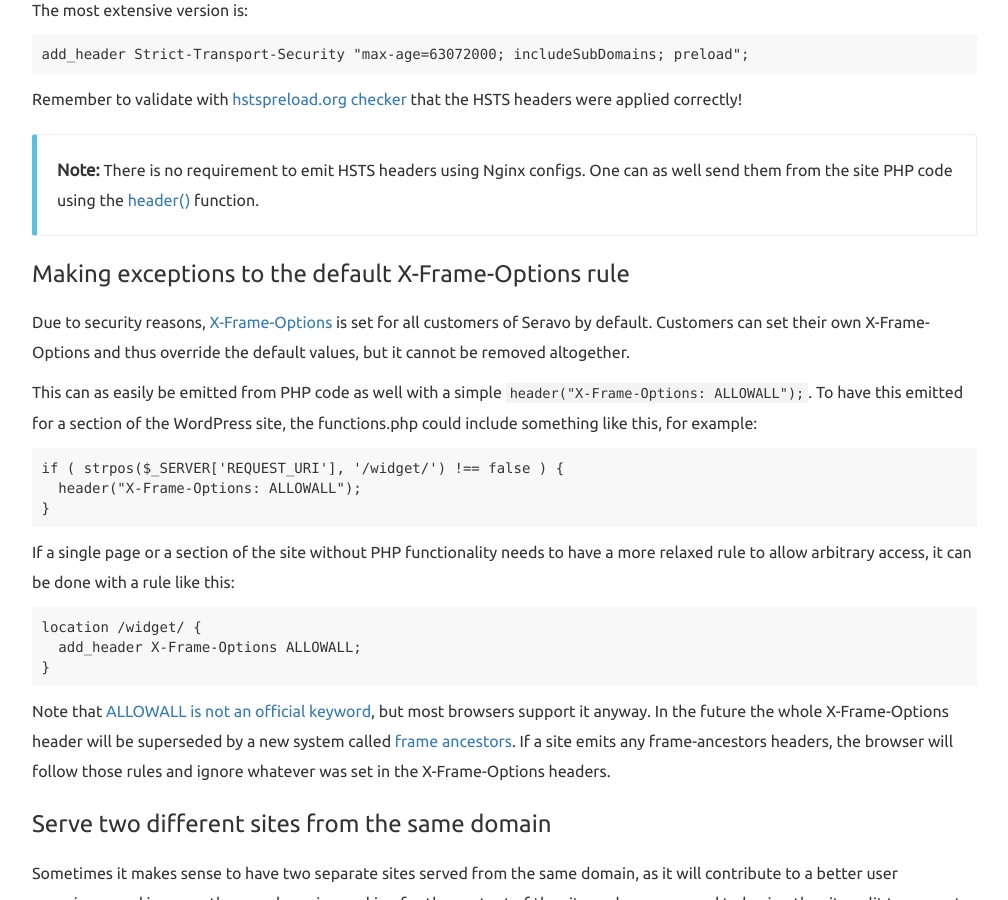
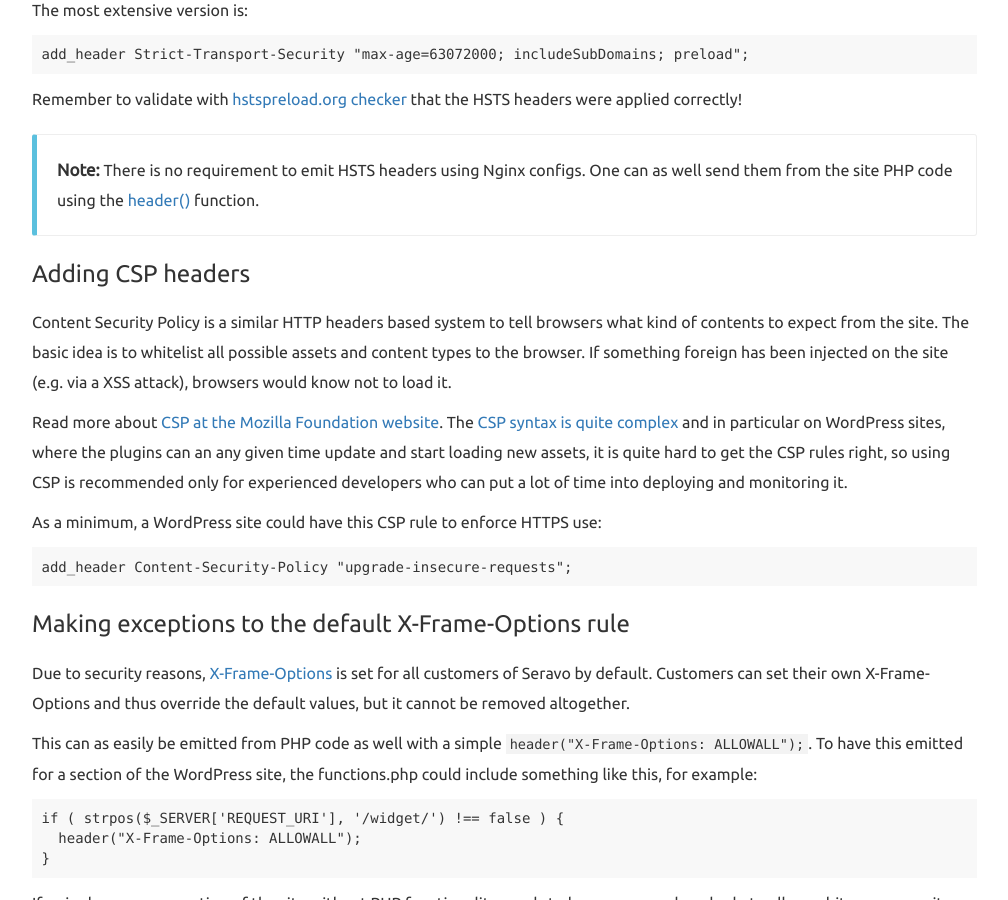
Before and after one commit to Seravo/docs, a Jekyll site: the page built from _posts/2015-10-11-nginx.md, in a window 1280 px wide and 900 px high, scrolled down 2660 px. Shown: the whole window, without its empty margins (233-1241 px from the left). Built offline with Jekyll 4.4.1, drawn with Linux system fonts in a browser that asks for light colours; nearby versions of some CDN libraries.

Commit message:
Add stub about Content Security Policy (CSP) headers

````diff
--- a/_posts/2015-10-11-nginx.md
+++ b/_posts/2015-10-11-nginx.md
@@ -104,6 +104,17 @@ add_header Strict-Transport-Security "max-age=63072000; includeSubDomains; prelo
 Remember to validate with [hstspreload.org checker](https://hstspreload.org/) that the HSTS headers were applied correctly!
 
 > **Note:** There is no requirement to emit HSTS headers using Nginx configs. One can as well send them from the site PHP code using the [header()](https://www.php.net/manual/en/function.header.php) function.
+
+### Adding CSP headers
+
+Content Security Policy is a similar HTTP headers based system to tell browsers what kind of contents to expect from the site. The basic idea is to whitelist all possible assets and content types to the browser. If something foreign has been injected on the site (e.g. via a XSS attack), browsers would know not to load it.
+
+Read more about [CSP at the Mozilla Foundation website](https://developer.mozilla.org/en-US/docs/Web/HTTP/CSP). The [CSP syntax is quite complex](https://developer.mozilla.org/en-US/docs/Web/HTTP/Headers/Content-Security-Policy) and in particular on WordPress sites, where the plugins can an any given time update and start loading new assets, it is quite hard to get the CSP rules right, so using CSP is recommended only for experienced developers who can put a lot of time into deploying and monitoring it.
+
+As a minimum, a WordPress site could have this CSP rule to enforce HTTPS use:
+```
+add_header Content-Security-Policy "upgrade-insecure-requests";
+```
 
 ### Making exceptions to the default X-Frame-Options rule
 
````
